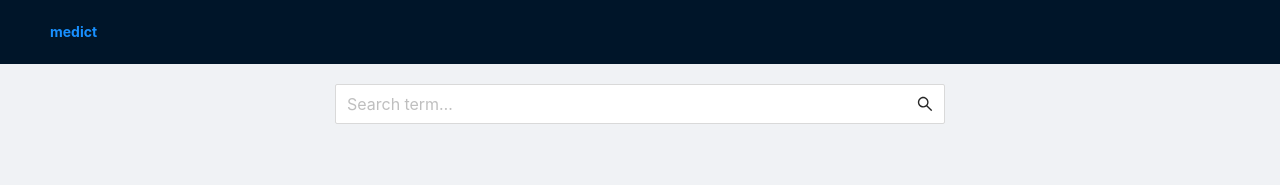
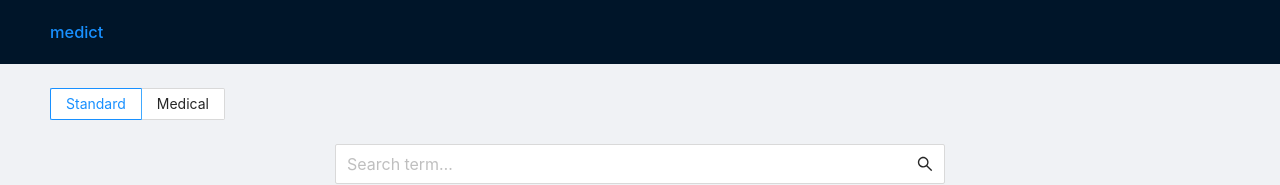
Before and after one commit to eszterkv/medict, a React (Create React App) app: page / in a window 1280 px wide. Shown: the top 185 px of the page. Built offline with nearby package versions, Linux system fonts and the light colour scheme; no server answers.

Commit message:
add standard dict option

```diff
--- a/src/App.tsx
+++ b/src/App.tsx
@@ -5,6 +5,7 @@ import {
   Col,
   Input,
   Layout,
+  Radio,
   Row,
   Typography,
 } from 'antd';
@@ -17,37 +18,66 @@ const { Header, Content, Footer } = Layout;
 const { Text } = Typography;
 
 const App: React.FC = () => {
+  const APIs: any = {
+    standard: {
+      baseUrl: 'https://dictionaryapi.com/api/v3/references/collegiate/json/',
+      key: process.env.REACT_APP_DICT_API_KEY,
+    },
+    medical: {
+      baseUrl: 'https://dictionaryapi.com/api/v3/references/medical/json/',
+      key: process.env.REACT_APP_DICT_API_KEY_MED,
+    },
+  };
+
+  const [api, setApi] = useState(APIs[localStorage?.getItem('medict-api') || 'standard']);
   const [definitions, setDefinitions] = useState();
+  const [error, setError] = useState();
+
+  useEffect(searchFromUrlParams, [api]);
 
   useEffect(() => {
-    const query = window?.location?.search;
-    if (query)
-      search(query.substr(3).replace(/:\d+$/, ''));
-  }, []);
+    setError(null);
+  }, [api, definitions]);
 
   function search(e: any) {
-    const baseUrl = 'https://dictionaryapi.com/api/v3/references/medical/json/';
-    const apiKey = process.env.REACT_APP_DICT_API_KEY;
     const term = typeof e === 'string' ? e : e?.target?.value;
 
     if (window?.location?.search !== term)
       window?.history?.pushState({ q: term }, term, `?q=${term}`);
 
-    axios.get(`${baseUrl}${term}?key=${apiKey}`)
+    axios.get(`${api.baseUrl}${term}?key=${api.key}`)
       .then(res => {
         setDefinitions(res.data);
       })
-      .catch(console.log);
+      .catch(setError);
+  }
+
+  function searchFromUrlParams() {
+    const query = window?.location?.search;
+    if (query)
+      search(query.substr(3).replace(/:\d+$/, ''));
+  }
+
+  function switchDict(e: any) {
+    setApi(APIs[e.target.value]);
+    localStorage.setItem('medict-api', e.target.value);
   }
 
   return (
     <Layout style={{ minHeight: '100vh' }}>
       <Header>
-        <strong>
+        <h3>
           <a href="/">medict</a>
-        </strong>
+        </h3>
+        <Radio.Group
+          onChange={switchDict}
+          defaultValue={localStorage.getItem('medict-api') || 'standard'}
+        >
+          <Radio.Button value="standard">Standard</Radio.Button>
+          <Radio.Button value="medical">Medical</Radio.Button>
+        </Radio.Group>
       </Header>
-      <Content style={{ padding: '20px 30px' }}>
+      <Content style={{ padding: '80px 30px 20px' }}>
         <Row align="middle" justify="center">
           <Col xs={24} md={12}>
             <AutoComplete
@@ -63,6 +93,7 @@ const App: React.FC = () => {
                 onPressEnter={search}
               />
             </AutoComplete>
+            {error && `Something went wrong: ${error.message}`}
             <DefList definitions={definitions} />
           </Col>
         </Row>
```
